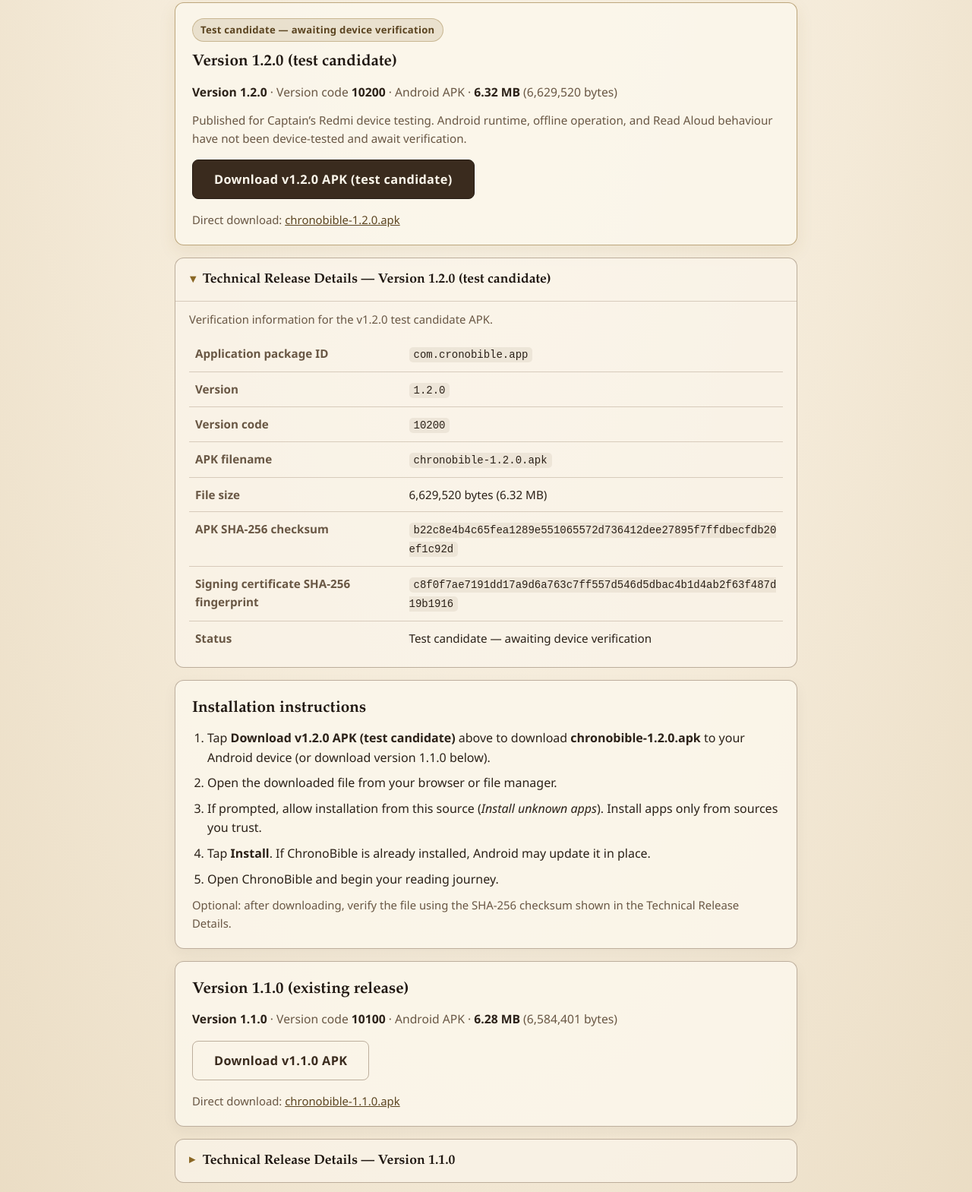
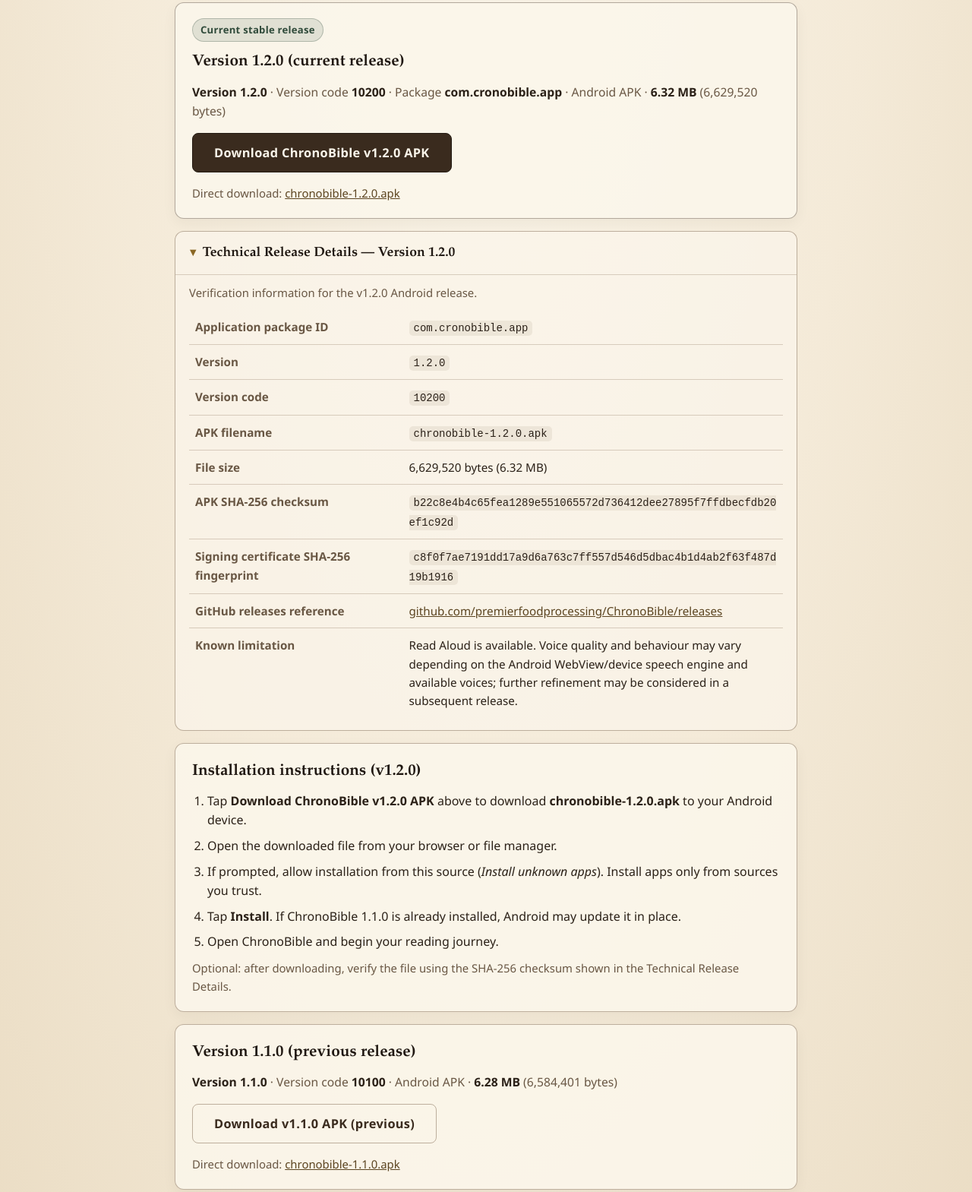
Before and after one commit to premierfoodprocessing/ChronoBibleWeb, a plain HTML site: page download/index.html in a window 1280 px wide. Shown: the part 282-1851 px from the top of the page at 76% size. Drawn offline with Linux system fonts and the light colour scheme.

Commit message:
Promote ChronoBible Android v1.2.0 to full release on download page

```diff
--- a/download/index.html
+++ b/download/index.html
@@ -49,10 +49,10 @@
       padding: 20px 22px; margin: 16px 0; box-shadow: 0 6px 18px rgba(43,33,24,0.05);
     }
     .download-card { text-align: left; }
-    .test-candidate { border-color: rgba(138,103,36,0.55); box-shadow: 0 8px 22px rgba(138,103,36,0.10); }
+    .current-release { border-color: rgba(58,43,30,0.38); }
     .badge {
       display: inline-block; font-size: 0.82rem; font-weight: 700; letter-spacing: 0.02em;
-      color: #5b4420; background: rgba(138,103,36,0.14); border: 1px solid rgba(138,103,36,0.35);
+      color: #2f4a3a; background: rgba(47,74,58,0.12); border: 1px solid rgba(47,74,58,0.28);
       border-radius: 999px; padding: 4px 10px; margin: 0 0 10px;
     }
     .btn {
@@ -120,19 +120,18 @@
       <p class="lead">Read the Bible as one unfolding story in historical order — four chapters a day over 338 days, from Genesis to Revelation.</p>
       <p class="offline-note">ChronoBible is designed for offline reading. No account or backend is required; your reading progress stays on your device.</p>
 
-      <div class="card download-card test-candidate" aria-labelledby="test-candidate-title">
-        <p class="badge">Test candidate — awaiting device verification</p>
-        <h2 id="test-candidate-title">Version 1.2.0 (test candidate)</h2>
-        <p class="meta"><strong>Version 1.2.0</strong> · Version code <strong>10200</strong> · Android APK · <strong>6.32 MB</strong> (6,629,520 bytes)</p>
-        <p class="section-note">Published for Captain&rsquo;s Redmi device testing. Android runtime, offline operation, and Read Aloud behaviour have not been device-tested and await verification.</p>
-        <p><a class="btn" href="./chronobible-1.2.0.apk" download="chronobible-1.2.0.apk">Download v1.2.0 APK (test candidate)</a></p>
+      <div class="card download-card current-release" aria-labelledby="current-release-title">
+        <p class="badge">Current stable release</p>
+        <h2 id="current-release-title">Version 1.2.0 (current release)</h2>
+        <p class="meta"><strong>Version 1.2.0</strong> · Version code <strong>10200</strong> · Package <strong>com.cronobible.app</strong> · Android APK · <strong>6.32 MB</strong> (6,629,520 bytes)</p>
+        <p><a class="btn" href="./chronobible-1.2.0.apk" download="chronobible-1.2.0.apk">Download ChronoBible v1.2.0 APK</a></p>
         <p class="btn-note">Direct download: <a href="./chronobible-1.2.0.apk" download="chronobible-1.2.0.apk">chronobible-1.2.0.apk</a></p>
       </div>
 
       <details class="tech-details" open>
-        <summary>Technical Release Details — Version 1.2.0 (test candidate)</summary>
+        <summary>Technical Release Details — Version 1.2.0</summary>
         <div class="tech-body">
-          <p class="tech-intro">Verification information for the v1.2.0 test candidate APK.</p>
+          <p class="tech-intro">Verification information for the v1.2.0 Android release.</p>
           <table>
             <tbody>
               <tr><th scope="row">Application package ID</th><td><code>com.cronobible.app</code></td></tr>
@@ -142,35 +141,36 @@
               <tr><th scope="row">File size</th><td>6,629,520 bytes (6.32 MB)</td></tr>
               <tr><th scope="row">APK SHA-256 checksum</th><td><code>b22c8e4b4c65fea1289e551065572d736412dee27895f7ffdbecfdb20ef1c92d</code></td></tr>
               <tr><th scope="row">Signing certificate SHA-256 fingerprint</th><td><code>c8f0f7ae7191dd17a9d6a763c7ff557d546d5dbac4b1d4ab2f63f487d19b1916</code></td></tr>
-              <tr><th scope="row">Status</th><td>Test candidate — awaiting device verification</td></tr>
+              <tr><th scope="row">GitHub releases reference</th><td><a href="https://github.com/premierfoodprocessing/ChronoBible/releases">github.com/premierfoodprocessing/ChronoBible/releases</a></td></tr>
+              <tr><th scope="row">Known limitation</th><td>Read Aloud is available. Voice quality and behaviour may vary depending on the Android WebView/device speech engine and available voices; further refinement may be considered in a subsequent release.</td></tr>
             </tbody>
           </table>
         </div>
       </details>
 
       <div class="card" aria-labelledby="install">
-        <h2 id="install">Installation instructions</h2>
+        <h2 id="install">Installation instructions (v1.2.0)</h2>
         <ol>
-          <li>Tap <strong>Download v1.2.0 APK (test candidate)</strong> above to download <strong>chronobible-1.2.0.apk</strong> to your Android device (or download version 1.1.0 below).</li>
+          <li>Tap <strong>Download ChronoBible v1.2.0 APK</strong> above to download <strong>chronobible-1.2.0.apk</strong> to your Android device.</li>
           <li>Open the downloaded file from your browser or file manager.</li>
           <li>If prompted, allow installation from this source (<em>Install unknown apps</em>). Install apps only from sources you trust.</li>
-          <li>Tap <strong>Install</strong>. If ChronoBible is already installed, Android may update it in place.</li>
+          <li>Tap <strong>Install</strong>. If ChronoBible 1.1.0 is already installed, Android may update it in place.</li>
           <li>Open ChronoBible and begin your reading journey.</li>
         </ol>
         <p class="btn-note">Optional: after downloading, verify the file using the SHA-256 checksum shown in the Technical Release Details.</p>
       </div>
 
       <div class="card download-card" aria-labelledby="v110-title">
-        <h2 id="v110-title">Version 1.1.0 (existing release)</h2>
+        <h2 id="v110-title">Version 1.1.0 (previous release)</h2>
         <p class="meta"><strong>Version 1.1.0</strong> · Version code <strong>10100</strong> · Android APK · <strong>6.28 MB</strong> (6,584,401 bytes)</p>
-        <p><a class="btn btn-secondary" href="./chronobible-1.1.0.apk" download="chronobible-1.1.0.apk">Download v1.1.0 APK</a></p>
+        <p><a class="btn btn-secondary" href="./chronobible-1.1.0.apk" download="chronobible-1.1.0.apk">Download v1.1.0 APK (previous)</a></p>
         <p class="btn-note">Direct download: <a href="./chronobible-1.1.0.apk" download="chronobible-1.1.0.apk">chronobible-1.1.0.apk</a></p>
       </div>
 
       <details class="tech-details">
-        <summary>Technical Release Details — Version 1.1.0</summary>
+        <summary>Technical Release Details — Version 1.1.0 (previous)</summary>
         <div class="tech-body">
-          <p class="tech-intro">Verification information for the existing v1.1.0 Android release.</p>
+          <p class="tech-intro">Verification information for the previous v1.1.0 Android release.</p>
           <table>
             <tbody>
               <tr><th scope="row">Application package ID</th><td><code>com.cronobible.app</code></td></tr>
@@ -180,7 +180,6 @@
               <tr><th scope="row">File size</th><td>6,584,401 bytes (6.28 MB)</td></tr>
               <tr><th scope="row">APK SHA-256 checksum</th><td><code>cccd95102b7b0f01084e1926a77451532cd455dd777e5a9d3fc90da7636328ce</code></td></tr>
               <tr><th scope="row">Signing certificate SHA-256 fingerprint</th><td><code>c8f0f7ae7191dd17a9d6a763c7ff557d546d5dbac4b1d4ab2f63f487d19b1916</code></td></tr>
-              <tr><th scope="row">GitHub releases reference</th><td><a href="https://github.com/premierfoodprocessing/ChronoBible/releases">github.com/premierfoodprocessing/ChronoBible/releases</a></td></tr>
             </tbody>
           </table>
         </div>
```
